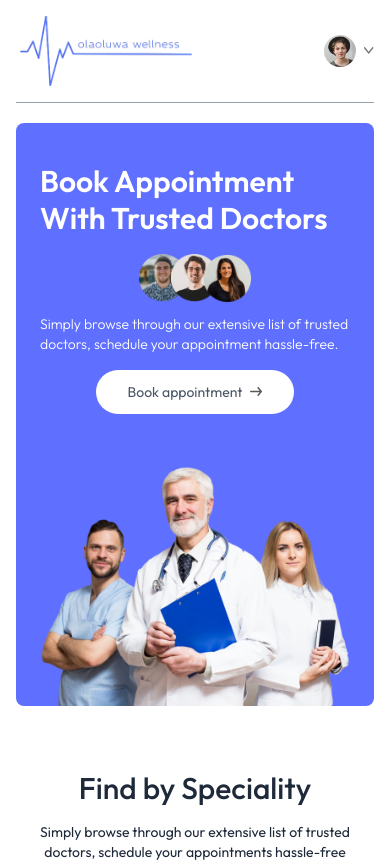
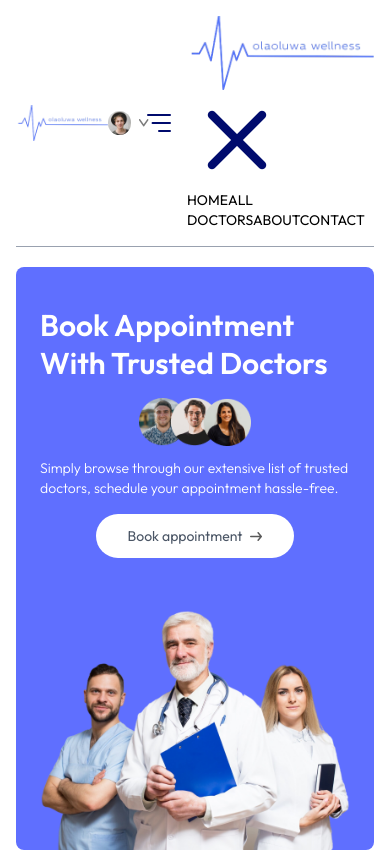
Before and after one commit to Olaoluwa19/olaoluwa-health, a React (Vite) app in the folder frontend/: page / in a window 390 px wide. Shown: the top 862 px of the page. Built offline with nearby package versions, Linux system fonts and the light colour scheme.

Commit message:
started working on the mobile nav

```diff
--- a/frontend/src/components/Navbar.jsx
+++ b/frontend/src/components/Navbar.jsx
@@ -130,6 +130,37 @@ const Navbar = () => {
             Create account
           </button>
         )}
+        <img
+          onClick={() => setShowMenu(true)}
+          className="w-6 md:hidden"
+          src={assets.menu_icon}
+          alt="menu icon"
+        />
+        {/* Mobile Menu */}
+        <aside>
+          <figure>
+            <img src={assets.logo_olaoluwa} alt="" aria-hidden />
+            <img
+              onClick={() => setShowMenu(false)}
+              src={assets.cross_icon}
+              alt="close menu"
+            />
+          </figure>
+          <nav aria-label="mobile-nav">
+            <NavLink to="/" end>
+              HOME
+            </NavLink>
+            <NavLink to="/doctors" end>
+              ALL DOCTORS
+            </NavLink>
+            <NavLink to="/about" end>
+              ABOUT
+            </NavLink>
+            <NavLink to="/contact" end>
+              CONTACT
+            </NavLink>
+          </nav>
+        </aside>
       </div>
     </header>
   );
```
